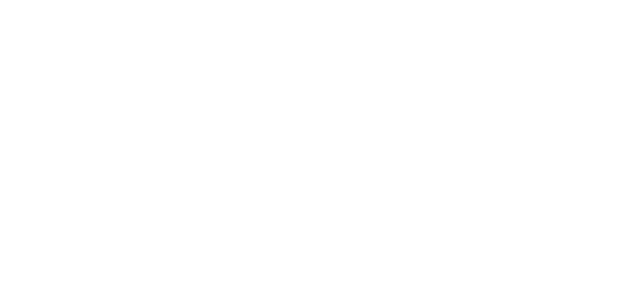
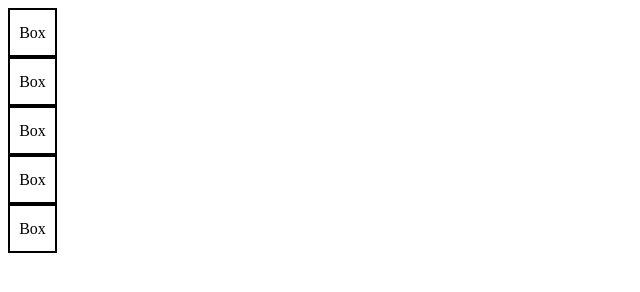
Before and after one commit to Mujtaba11Riu/Web-Development-Journey, a plain HTML site: page Files/Java Script/72/index.html in a window 1280 px wide. Shown: the whole page, without its empty margins (0-640 px from the left). Drawn offline with Linux system fonts and the light colour scheme.

Commit message:
new little learning

```diff
--- a/Files/Java Script/72/index.html
+++ b/Files/Java Script/72/index.html
@@ -4,18 +4,27 @@
     <meta charset="UTF-8">
     <meta name="viewport" content="width=device-width, initial-scale=1.0">
     <title>Document</title>
-
+<style>
+    .box {
+        display: flex;
+        justify-content: center;
+        align-items: center;
+        height: 45px;
+        width: 45px;
+        border: 2px solid black;
+    }
+</style>
 </head>
 
 <body>
 
     <div class="container">
 
-        <div class="box"></div>
-        <div class="box"></div>
-        <div class="box"></div>
-        <div class="box"></div>
-        <div class="box"></div>
+        <div class="box">Box</div>
+        <div class="box">Box</div>
+        <div class="box">Box</div>
+        <div class="box">Box</div>
+        <div class="box">Box</div>
 
     </div>
 
--- a/Files/Java Script/72/script.js
+++ b/Files/Java Script/72/script.js
@@ -1 +1,3 @@
 console.log("Script.js initializing")
+let boxes = document.getElementsByClassName("box")
+console.log(boxes)
```
